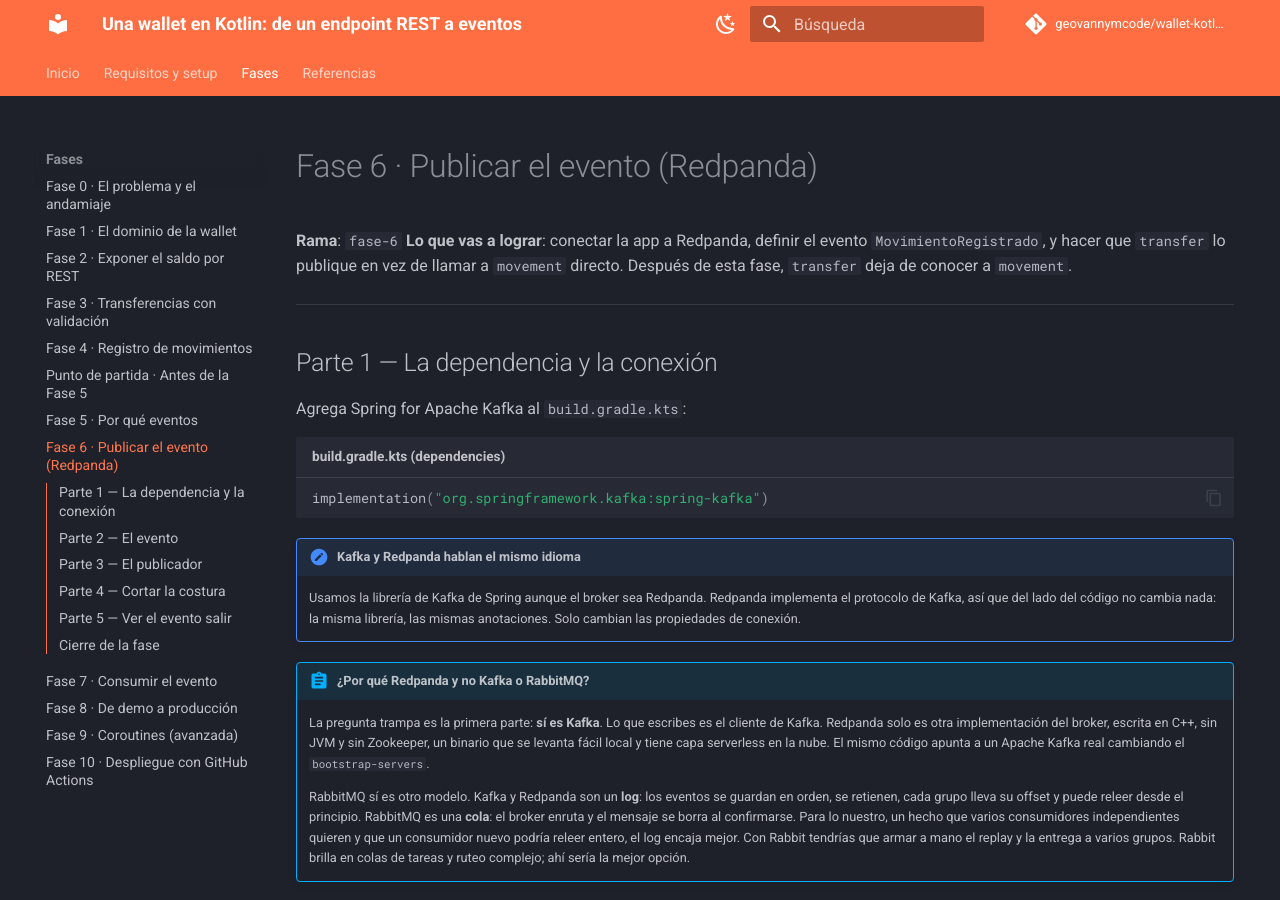
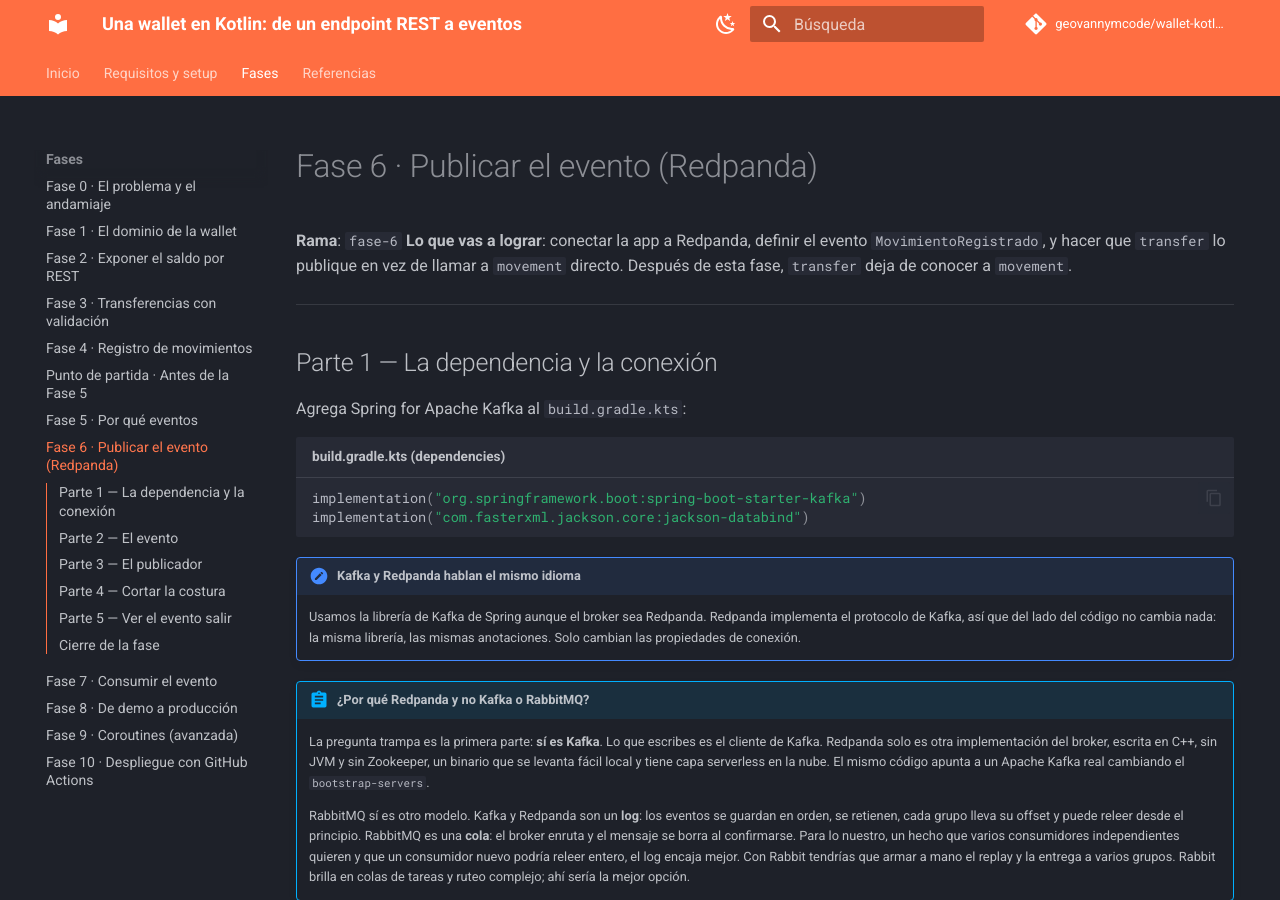
Before and after one commit to geovannymcode/wallet-kotlin-baqjug, an MkDocs documentation site: the page built from docs/fase-06-publicar-evento.md, in a window 1280 px wide and 900 px high. Built offline with MkDocs 1.6.1 and Material for MkDocs 9.7.7, drawn with Linux system fonts in a browser that asks for light colours; comment, search, counter and statistics services are not loaded.

Commit message:
Update fase-06-publicar-evento.md

````diff
--- a/docs/fase-06-publicar-evento.md
+++ b/docs/fase-06-publicar-evento.md
@@ -10,8 +10,10 @@
 Agrega Spring for Apache Kafka al `build.gradle.kts`:
 
 ```kotlin title="build.gradle.kts (dependencies)"
-implementation("org.springframework.kafka:spring-kafka")
+implementation("org.springframework.boot:spring-boot-starter-kafka")
+implementation("com.fasterxml.jackson.core:jackson-databind")
 ```
+
 
 !!! note "Kafka y Redpanda hablan el mismo idioma"
     Usamos la librería de Kafka de Spring aunque el broker sea Redpanda. Redpanda implementa el protocolo de Kafka, así que del lado del código no cambia nada: la misma librería, las mismas anotaciones. Solo cambian las propiedades de conexión.
````
